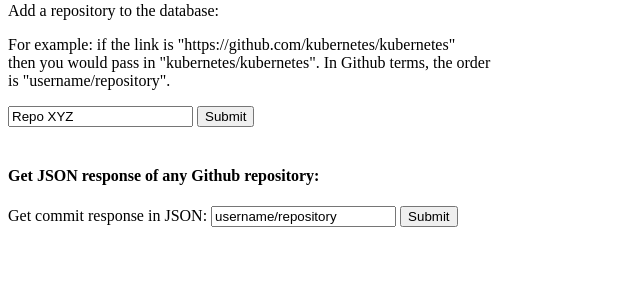
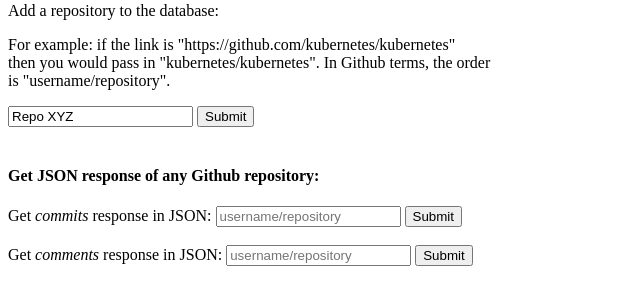
Before and after one commit to npgeorge/gitstats-tester, a Flask app: page /ds in a window 1280 px wide. Shown: the part 165-470 px from the top of the page, without its empty margins (0-640 px from the left). Run offline with Flask 2, Linux system fonts and the light colour scheme.

Commit message:
first commit

```diff
--- a/web_app/routes.py
+++ b/web_app/routes.py
@@ -77,12 +77,21 @@ def add_repos():
         return jsonify({"message": "OOPS PLEASE SPECIFY A REPOSITORY!"})
 
 # ------- repo commit response --------
-@my_routes.route('/repos/commits', methods=['POST', 'GET'])
+@my_routes.route('/repos/commits', methods=['GET', 'POST'])
 def commits():
-
     # user inputs repo name
     ui_commit = request.form['repo_commits']
     URL = f"https://api.github.com/repos/{ui_commit}/commits?per_page=100"
+    response = requests.get(URL)
+    data = response.json()
+    data = pformat(data)
+    return data
+
+@my_routes.route('/repos/comments', methods=['GET', 'POST'])
+def comments():
+    # user inputs repo name
+    ui_comments = request.form['repo_comments']
+    URL = f"https://api.github.com/repos/{ui_comments}/comments?per_page=100"
     response = requests.get(URL)
     data = response.json()
     data = pformat(data)
--- a/web_app/templates/ds.html
+++ b/web_app/templates/ds.html
@@ -28,8 +28,15 @@
     <h4>Get JSON response of any Github repository:</h4>
 
     <form action="/repos/commits" method="POST">
-        <label>Get commit response in JSON:</label>
-        <input type="text" name="repo_commits" placeholder="..." value="username/repository">
+        <label>Get <i>commits</i> response in JSON:</label>
+        <input type="text" name="repo_commits" placeholder="username/repository">
+
+        <button>Submit</button>
+    </form>
+    <br/>
+    <form action="/repos/comments" method="POST">
+        <label>Get <i>comments</i> response in JSON:</label>
+        <input type="text" name="repo_comments" placeholder="username/repository">
 
         <button>Submit</button>
     </form>
```
Also changed, not shown: web_app/__init__.py (+0 -8 lines), README.md.
